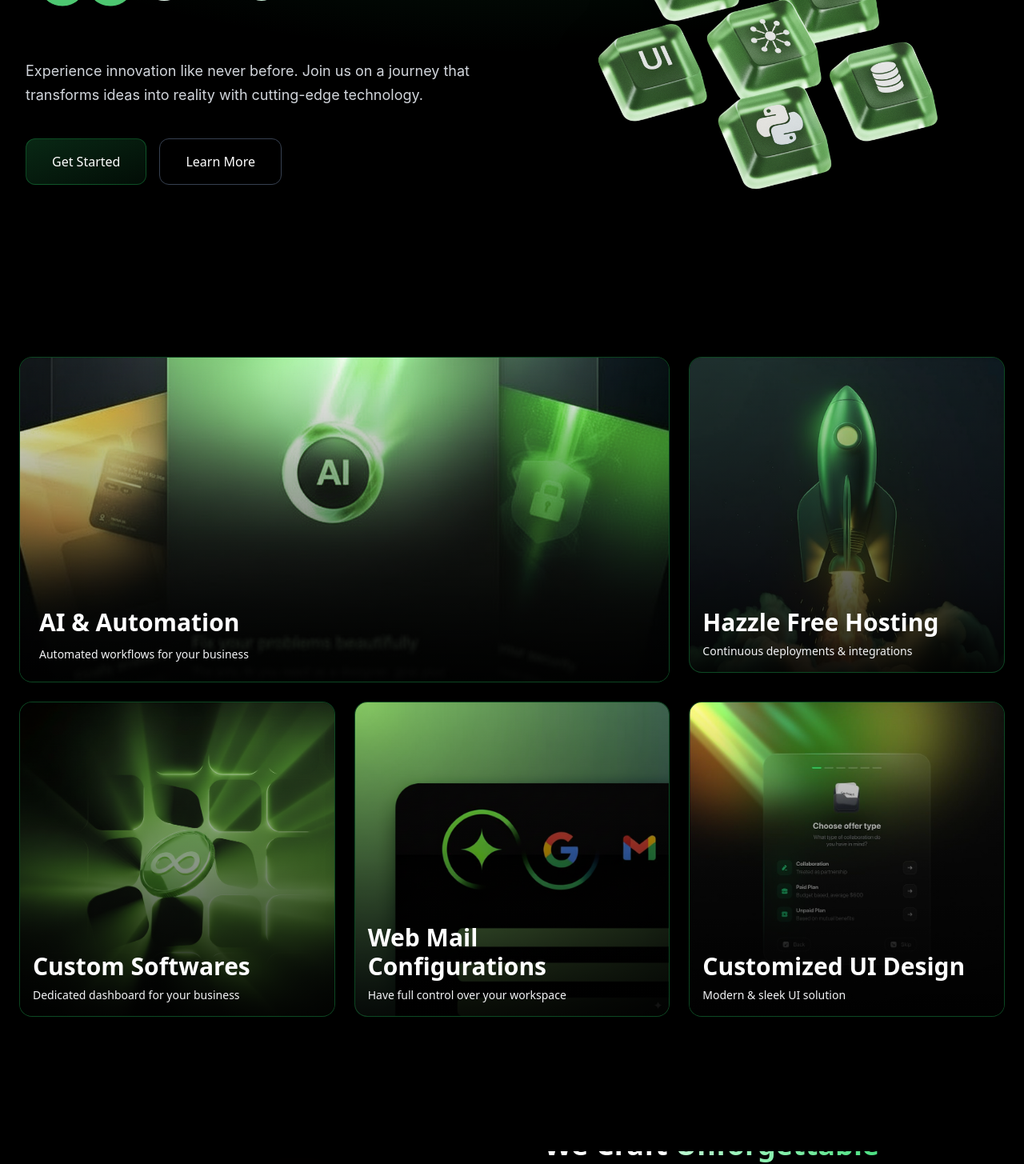
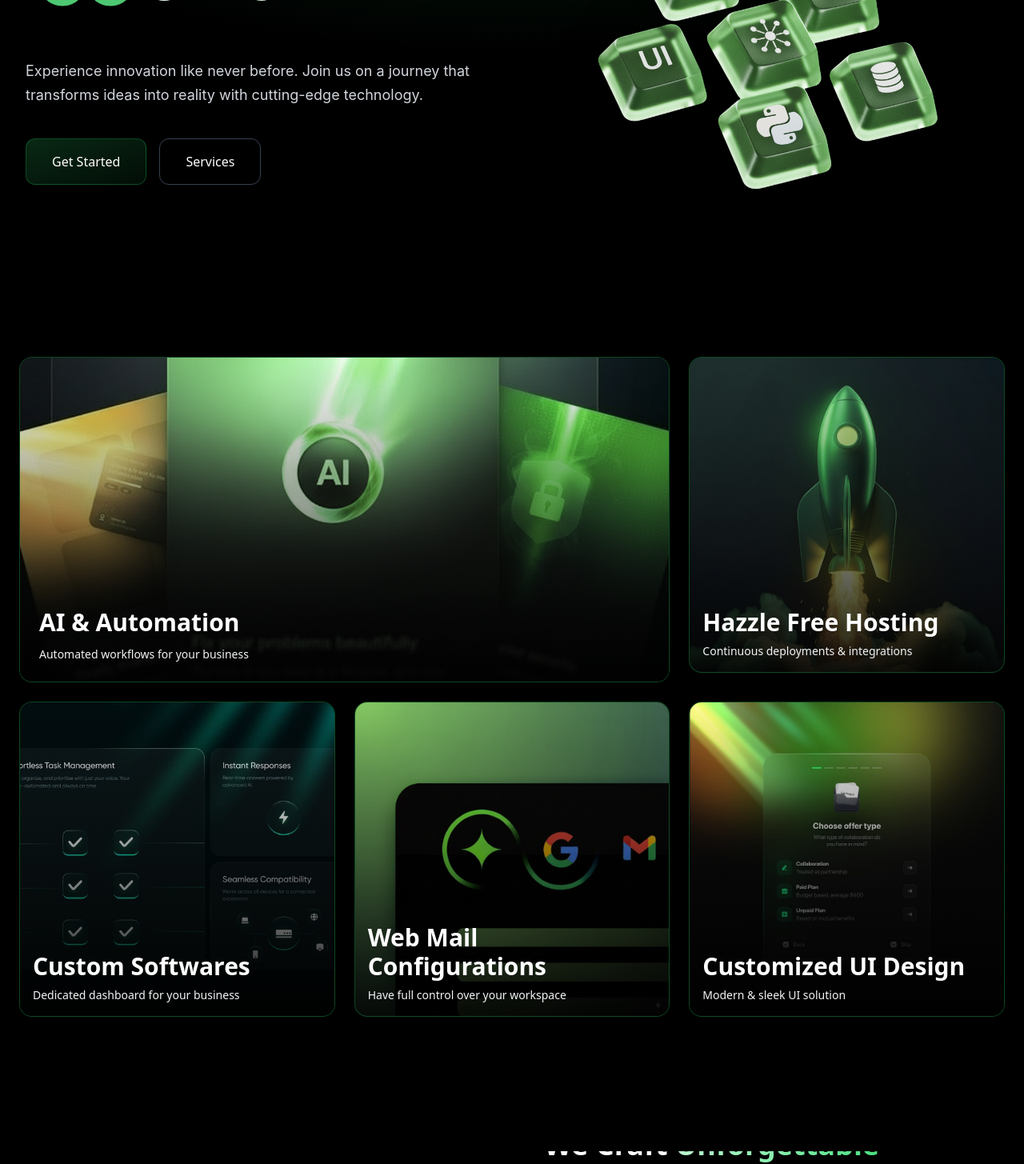
Before and after one commit to loopsspace/loopspace_portfolio, a React (Vite) app: page / in a window 1280 px wide. Shown: the part 366-1821 px from the top of the page at 80% size. Built offline with nearby package versions, Linux system fonts and the light colour scheme.

Commit message:
7th commit

```diff
--- a/src/components/Header.jsx
+++ b/src/components/Header.jsx
@@ -41,7 +41,7 @@
                         </button>
 
                         <button className="group relative overflow-hidden bg-transparent text-white border border-gray-700 font-medium rounded-xl py-4 px-8 transition-all duration-300 hover:border-green-500/50 hover:shadow-lg hover:shadow-green-500/10">
-                            <span className="relative z-10">Learn More</span>
+                            <span className="relative z-10">Services</span>
                             <div className="absolute inset-0 bg-green-500/5 opacity-0 group-hover:opacity-100 transition-opacity duration-300"></div>
                         </button>
                     </div>
--- a/src/components/UIBento.jsx
+++ b/src/components/UIBento.jsx
@@ -42,7 +42,7 @@
         {/* UI3 - Square Card (Web Portal) */}
         <div className="bg-gradient-to-br from-green-800/20 to-green-700/10 border border-green-500/30 rounded-2xl backdrop-blur-sm hover:border-green-400/50 transition-all duration-300 group relative overflow-hidden aspect-square">
           <img
-            src="/ui3.png"
+            src="/ui11.jpg"
             alt="UI Design 3"
             className="absolute inset-0 w-full h-full object-cover group-hover:scale-105 transition-transform duration-300"
           />
```
Also changed, not shown: public/ui11.jpg (added).
